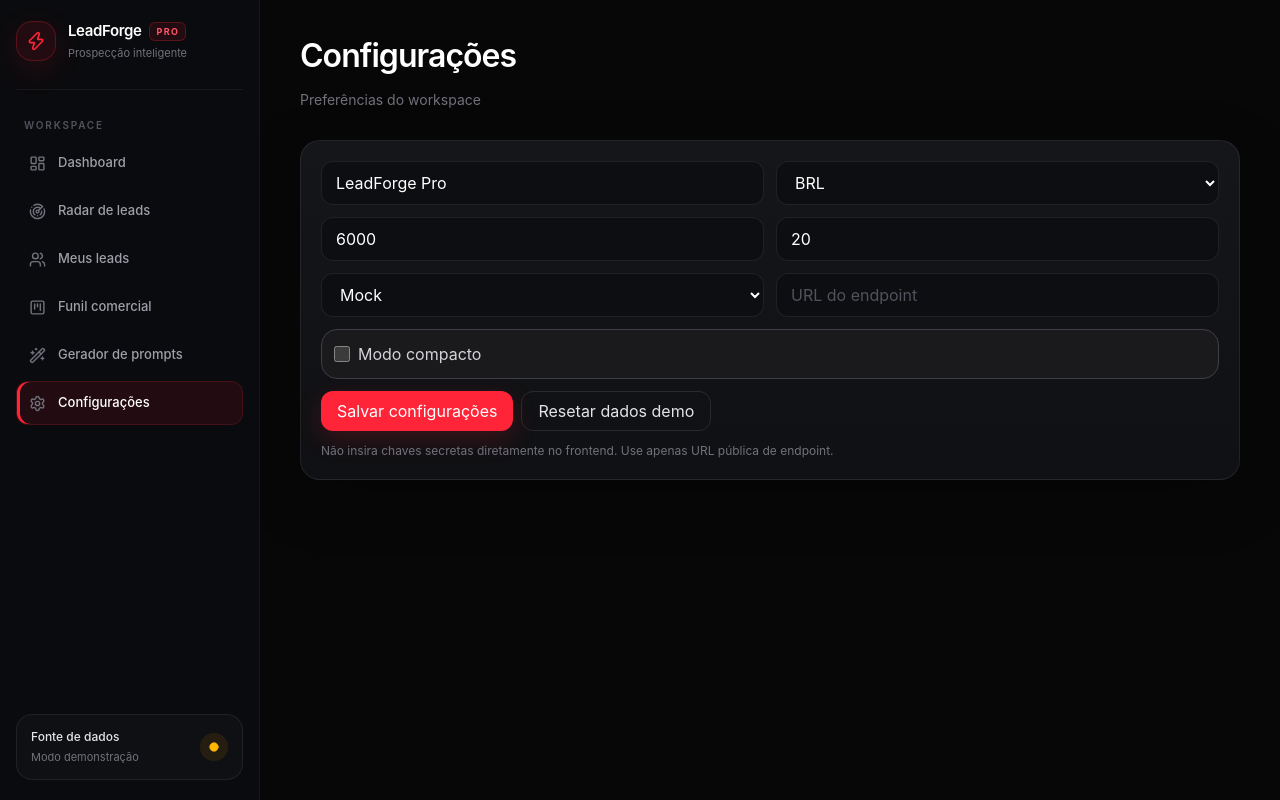
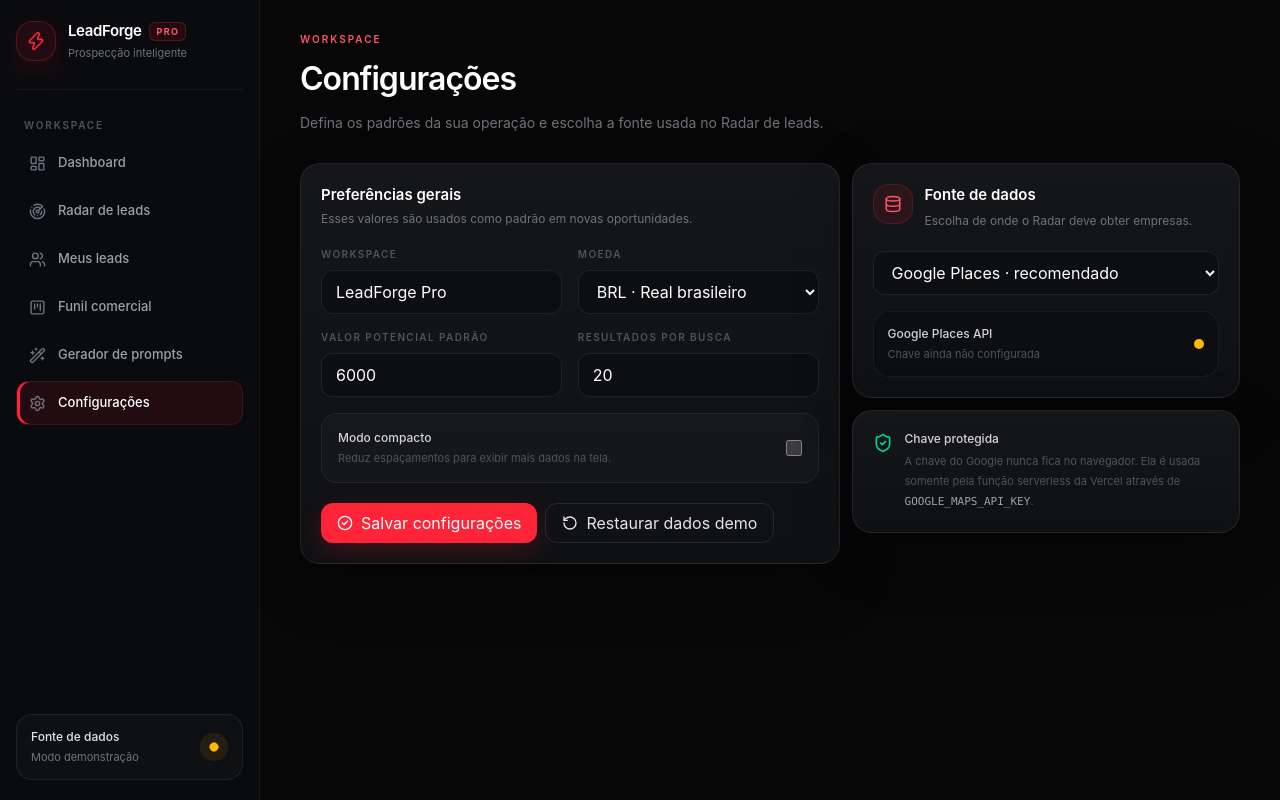
Before and after one commit to theuskkj/leadforge-pro, a React (Vite) app: page /settings in a window 1280 px wide. Built offline with nearby package versions, Linux system fonts and the light colour scheme; no server answers.

Commit message:
style: redesign settings around secure Google Places configuration

```diff
--- a/src/pages/SettingsPage.tsx
+++ b/src/pages/SettingsPage.tsx
@@ -1,4 +1,5 @@
-import { useState } from 'react'
+import { useEffect, useState } from 'react'
+import { CheckCircle2, Database, RotateCcw, ShieldCheck } from 'lucide-react'
 import { PageHeader } from '../components/PageHeader'
 import { Button } from '../components/ui/button'
 import { Card } from '../components/ui/card'
@@ -6,36 +7,107 @@ import { Checkbox } from '../components/ui/checkbox'
 import { Input } from '../components/ui/input'
 import { Select } from '../components/ui/select'
 import { useAppData } from '../hooks/useAppData'
+import { getGooglePlacesStatus } from '../services/leadSearchService'
 
 export function SettingsPage() {
   const { settings, setSettings, resetLeads } = useAppData()
   const [draft, setDraft] = useState(settings)
+  const [googleReady, setGoogleReady] = useState<boolean | null>(null)
+
+  useEffect(() => {
+    getGooglePlacesStatus().then(setGoogleReady)
+  }, [])
 
   return (
     <>
-      <PageHeader title="Configurações" subtitle="Preferências do workspace" />
-      <Card className="grid gap-3 md:grid-cols-2">
-        <Input value={draft.workspaceName} onChange={(e) => setDraft((v) => ({ ...v, workspaceName: e.target.value }))} placeholder="Nome do workspace" />
-        <Select value={draft.currency} onChange={(e) => setDraft((v) => ({ ...v, currency: e.target.value as 'BRL' }))}>
-          <option value="BRL">BRL</option>
-        </Select>
-        <Input type="number" value={draft.defaultPotentialValue} onChange={(e) => setDraft((v) => ({ ...v, defaultPotentialValue: Number(e.target.value) }))} placeholder="Valor potencial padrão" />
-        <Input type="number" value={draft.defaultResultLimit} onChange={(e) => setDraft((v) => ({ ...v, defaultResultLimit: Number(e.target.value) }))} placeholder="Limite padrão de resultados" />
-        <Select value={draft.searchProvider} onChange={(e) => setDraft((v) => ({ ...v, searchProvider: e.target.value as 'mock' | 'endpoint' }))}>
-          <option value="mock">Mock</option>
-          <option value="endpoint">Endpoint externo</option>
-        </Select>
-        <Input value={draft.endpointUrl} onChange={(e) => setDraft((v) => ({ ...v, endpointUrl: e.target.value }))} placeholder="URL do endpoint" />
-        <div className="md:col-span-2 flex items-center gap-2 rounded-2xl border border-zinc-700 bg-[#1a1a1d] p-3 text-zinc-300">
-          <Checkbox checked={draft.compactMode} onChange={(e) => setDraft((v) => ({ ...v, compactMode: e.target.checked }))} />
-          Modo compacto
+      <PageHeader
+        eyebrow="Workspace"
+        title="Configurações"
+        subtitle="Defina os padrões da sua operação e escolha a fonte usada no Radar de leads."
+      />
+
+      <div className="grid gap-3 xl:grid-cols-[1fr_.72fr]">
+        <Card>
+          <div className="mb-5">
+            <p className="text-[15px] font-semibold text-white">Preferências gerais</p>
+            <p className="mt-1 text-xs text-zinc-500">Esses valores são usados como padrão em novas oportunidades.</p>
+          </div>
+          <div className="grid gap-4 md:grid-cols-2">
+            <label>
+              <span className="mb-2 block text-[10px] font-semibold uppercase tracking-[.14em] text-zinc-600">Workspace</span>
+              <Input value={draft.workspaceName} onChange={(e) => setDraft((value) => ({ ...value, workspaceName: e.target.value }))} />
+            </label>
+            <label>
+              <span className="mb-2 block text-[10px] font-semibold uppercase tracking-[.14em] text-zinc-600">Moeda</span>
+              <Select value={draft.currency} onChange={(e) => setDraft((value) => ({ ...value, currency: e.target.value as 'BRL' }))}>
+                <option value="BRL">BRL · Real brasileiro</option>
+              </Select>
+            </label>
+            <label>
+              <span className="mb-2 block text-[10px] font-semibold uppercase tracking-[.14em] text-zinc-600">Valor potencial padrão</span>
+              <Input type="number" min={0} value={draft.defaultPotentialValue} onChange={(e) => setDraft((value) => ({ ...value, defaultPotentialValue: Number(e.target.value) }))} />
+            </label>
+            <label>
+              <span className="mb-2 block text-[10px] font-semibold uppercase tracking-[.14em] text-zinc-600">Resultados por busca</span>
+              <Input type="number" min={1} max={20} value={Math.min(draft.defaultResultLimit, 20)} onChange={(e) => setDraft((value) => ({ ...value, defaultResultLimit: Math.min(20, Math.max(1, Number(e.target.value) || 1)) }))} />
+            </label>
+          </div>
+
+          <label className="mt-4 flex items-center justify-between gap-4 rounded-2xl border border-white/[0.06] bg-white/[0.025] p-4">
+            <div>
+              <p className="text-xs font-medium text-zinc-300">Modo compacto</p>
+              <p className="mt-1 text-[11px] text-zinc-600">Reduz espaçamentos para exibir mais dados na tela.</p>
+            </div>
+            <Checkbox checked={draft.compactMode} onChange={(e) => setDraft((value) => ({ ...value, compactMode: e.target.checked }))} />
+          </label>
+
+          <div className="mt-5 flex flex-wrap gap-2">
+            <Button onClick={() => setSettings(draft)}><CheckCircle2 className="size-4" />Salvar configurações</Button>
+            <Button variant="outline" onClick={resetLeads}><RotateCcw className="size-4" />Restaurar dados demo</Button>
+          </div>
+        </Card>
+
+        <div className="space-y-3">
+          <Card>
+            <div className="flex items-start gap-3">
+              <div className="grid size-10 place-items-center rounded-2xl border border-[#ff2438]/20 bg-[#ff2438]/10">
+                <Database className="size-4.5 text-[#ff5668]" />
+              </div>
+              <div>
+                <p className="text-[15px] font-semibold text-white">Fonte de dados</p>
+                <p className="mt-1 text-xs leading-5 text-zinc-500">Escolha de onde o Radar deve obter empresas.</p>
+              </div>
+            </div>
+
+            <div className="mt-5">
+              <Select value={draft.searchProvider} onChange={(e) => setDraft((value) => ({ ...value, searchProvider: e.target.value as 'google' | 'mock' }))}>
+                <option value="google">Google Places · recomendado</option>
+                <option value="mock">Demonstração</option>
+              </Select>
+            </div>
+
+            <div className="mt-4 flex items-center justify-between rounded-2xl border border-white/[0.06] bg-[#0d0e11] p-3.5">
+              <div>
+                <p className="text-xs font-medium text-zinc-300">Google Places API</p>
+                <p className="mt-1 text-[11px] text-zinc-600">
+                  {googleReady === null ? 'Verificando...' : googleReady ? 'Configurada no servidor' : 'Chave ainda não configurada'}
+                </p>
+              </div>
+              <span className={`size-2.5 rounded-full ${googleReady ? 'bg-emerald-400 shadow-[0_0_14px_rgba(52,211,153,.45)]' : 'bg-amber-400'}`} />
+            </div>
+          </Card>
+
+          <Card className="border-emerald-400/10">
+            <div className="flex gap-3">
+              <ShieldCheck className="mt-0.5 size-5 shrink-0 text-emerald-400" />
+              <div>
+                <p className="text-xs font-medium text-zinc-300">Chave protegida</p>
+                <p className="mt-1 text-[11px] leading-5 text-zinc-600">A chave do Google nunca fica no navegador. Ela é usada somente pela função serverless da Vercel através de <code className="text-zinc-400">GOOGLE_MAPS_API_KEY</code>.</p>
+              </div>
+            </div>
+          </Card>
         </div>
-        <div className="md:col-span-2 flex flex-wrap gap-2">
-          <Button onClick={() => setSettings(draft)}>Salvar configurações</Button>
-          <Button variant="outline" onClick={resetLeads}>Resetar dados demo</Button>
-        </div>
-        <p className="md:col-span-2 text-xs text-zinc-500">Não insira chaves secretas diretamente no frontend. Use apenas URL pública de endpoint.</p>
-      </Card>
+      </div>
     </>
   )
 }
```
